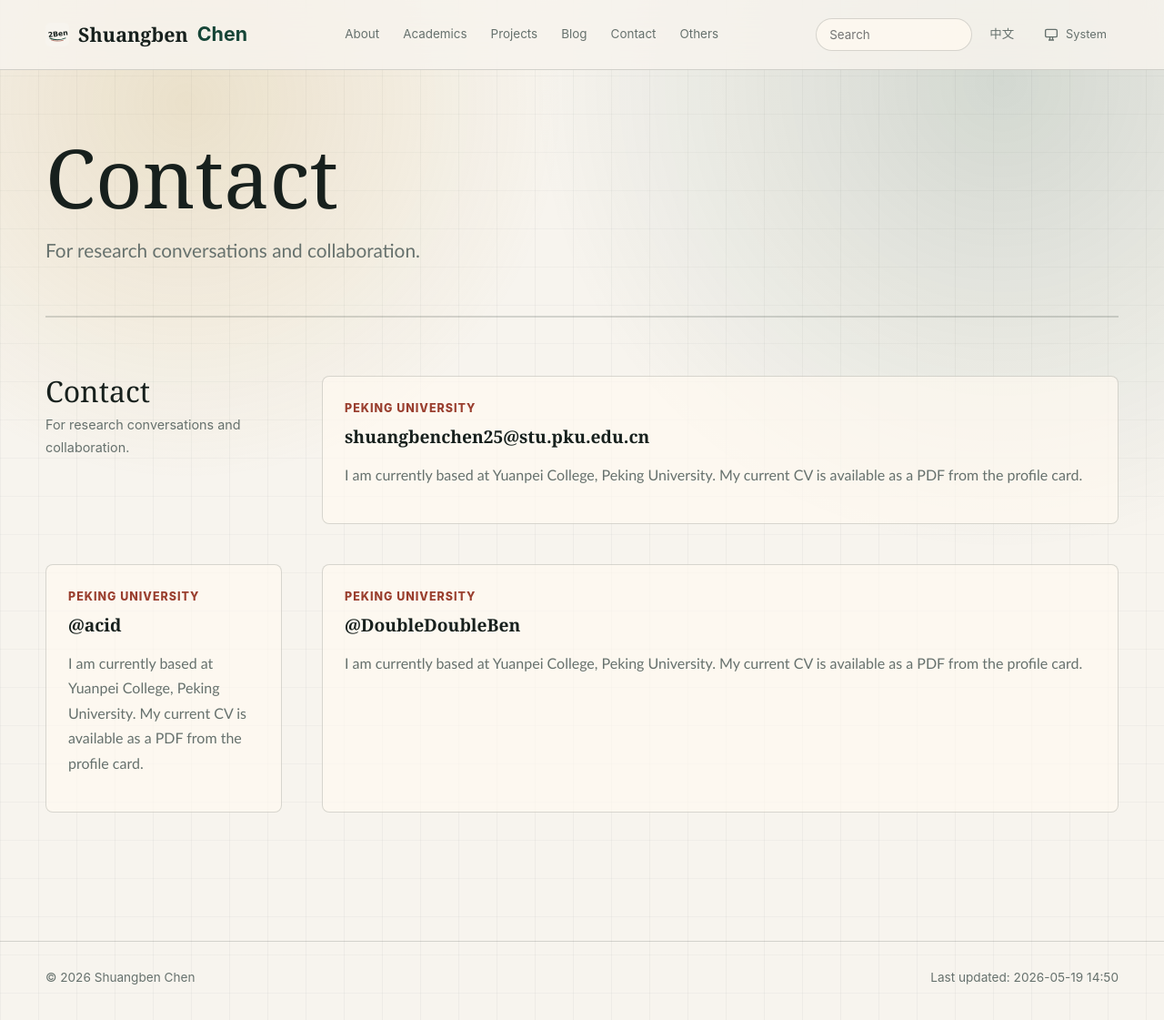
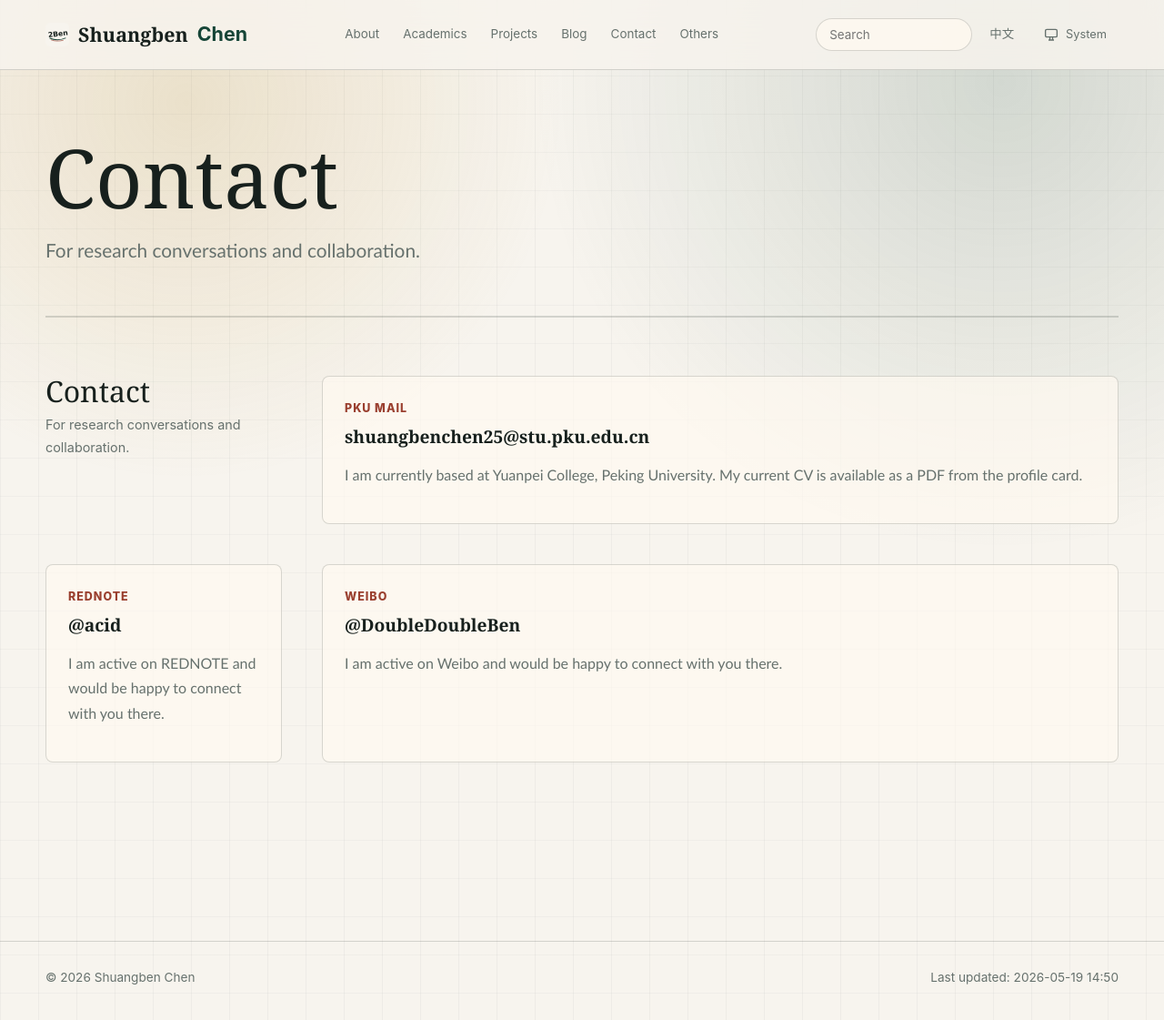
Before and after one commit to shuangbenchen25/shuangbenchen25.github.io, a Jekyll site: the page contact/index.html, which Jekyll copies as it is, in a window 1280 px wide and 1130 px high. Shown: the top 1121 px of the window at 91% size. Built offline with Jekyll 4.4.1, drawn with Linux system fonts in a browser that asks for light colours.

Commit message:
Update index.html

```diff
--- a/contact/index.html
+++ b/contact/index.html
@@ -33,19 +33,19 @@
         <section class="section">
             <div class="section-label"><h2 data-i18n="contact.title">Contact</h2><p data-i18n="contact.desc">For conversations and collaboration.</p></div>
             <article class="card">
-                <p class="eyebrow" data-i18n="contact.eyebrow">PKU Mail</p>
+                <p class="eyebrow" data-i18n="contact.email.eyebrow">PKU Mail</p>
                 <h3><a href="mailto:shuangbenchen25@stu.pku.edu.cn">shuangbenchen25@stu.pku.edu.cn</a></h3>
-                <p class="muted" data-i18n="contact.body">I am currently based at Yuanpei College, Peking University. My current CV is available as a PDF from the profile card.</p>
+                <p class="muted" data-i18n="contact.email.body">I am currently based at Yuanpei College, Peking University. My current CV is available as a PDF from the profile card.</p>
             </article>
             <article class="card">
-                <p class="eyebrow" data-i18n="contact.eyebrow">REDNOTE</p>
+                <p class="eyebrow" data-i18n="contact.rednote.eyebrow">REDNOTE</p>
                 <h3><a href="https://xhslink.com/m/1FgmbTFA7AB">@acid</a></h3>
-                <p class="muted" data-i18n="contact.body">I am active on REDNOTE and would be happy to connect with you there.</p>
+                <p class="muted" data-i18n="contact.rednote.body">I am active on REDNOTE and would be happy to connect with you there.</p>
             </article>
             <article class="card">
-                <p class="eyebrow" data-i18n="contact.eyebrow">Weibo</p>
+                <p class="eyebrow" data-i18n="contact.weibo.eyebrow">Weibo</p>
                 <h3><a href="https://weibo.com/u/5782415860">@DoubleDoubleBen</a></h3>
-                <p class="muted" data-i18n="contact.body">I am active on Weibo and would be happy to connect with you there.</p>
+                <p class="muted" data-i18n="contact.weibo.body">I am active on Weibo and would be happy to connect with you there.</p>
             </article>
         </section>
     </main>
```
